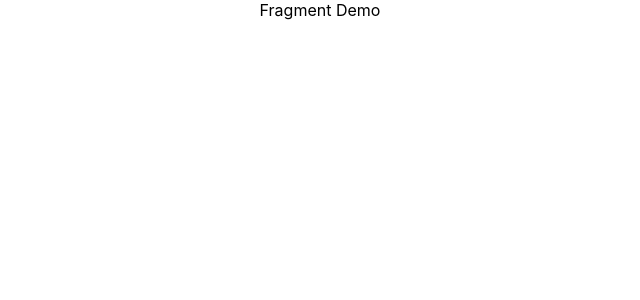
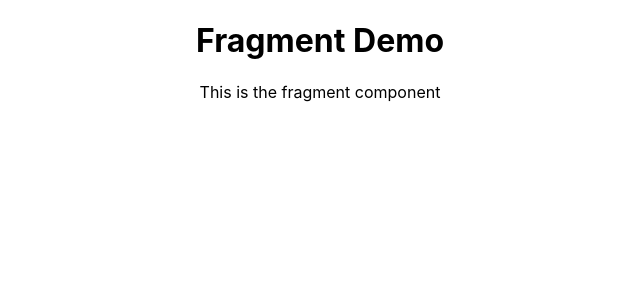
Before and after one commit to jaspreet-singh-sahota/react-practise-project, a React (Create React App) app: page / in a window 1280 px wide. Shown: the top 300 px of the page, without its empty margins (320-960 px from the left). Built offline with nearby package versions, Linux system fonts and the light colour scheme.

Commit message:
Wrap elements with React.Fragment instead of a div

```diff
--- a/src/components/FragmentDemo.js
+++ b/src/components/FragmentDemo.js
@@ -1,10 +1,15 @@
-import React from 'react'
+import React, { Fragment } from 'react'
 
 const FragmentDemo = () => {
   return (
-    <div>
-      Fragment Demo
-    </div>
+    <Fragment>
+      <h1>
+        Fragment Demo
+      </h1>
+      <p>
+        This is the fragment component
+      </p>
+    </Fragment>
   )
 }
 
```
